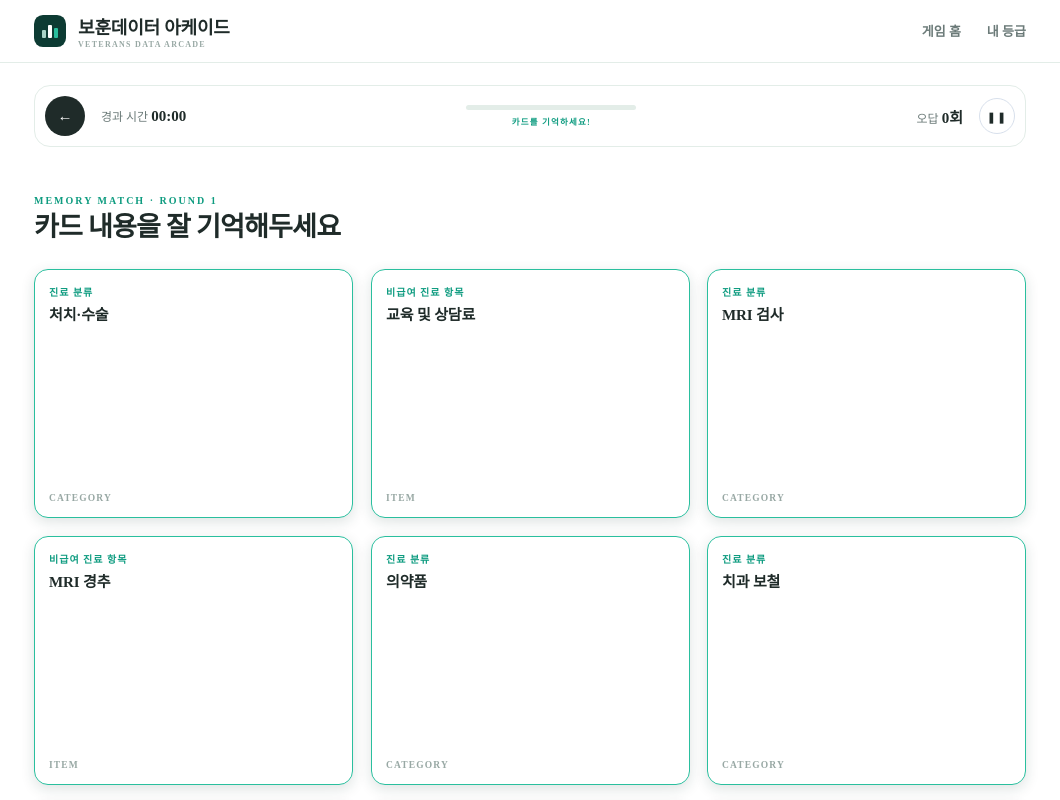
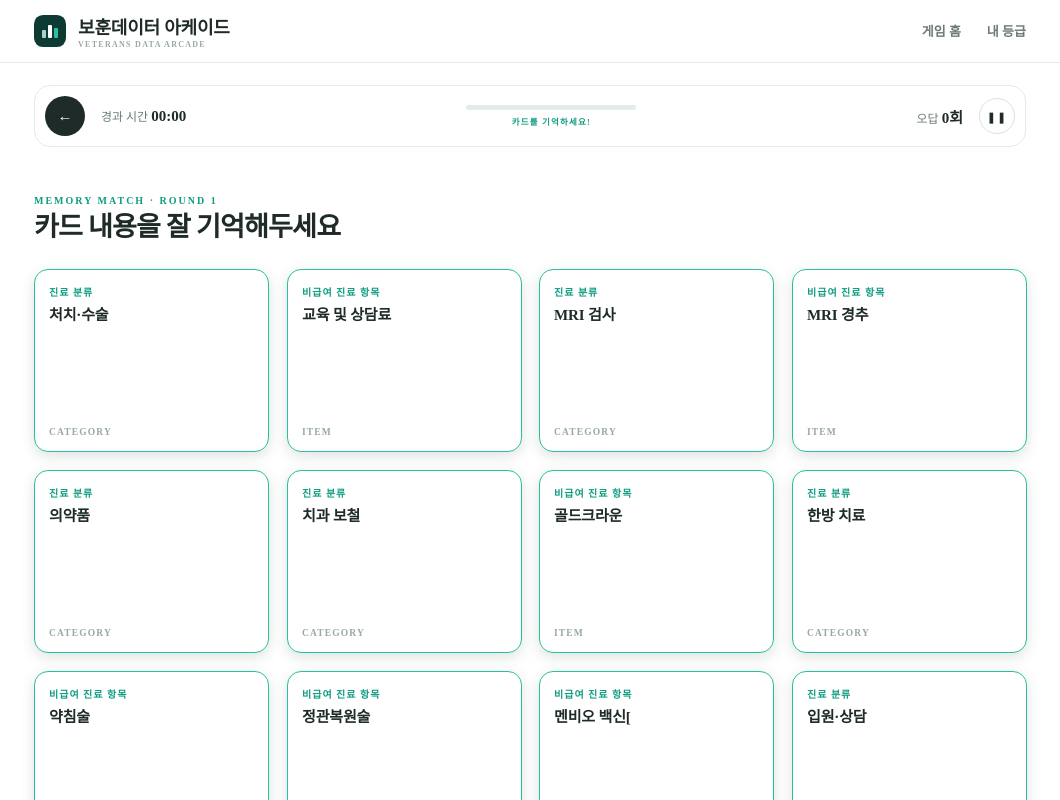
Before and after one commit to KITI-jklee/kvhs_game, a React (Vite) app in the folder app/: page /games/match in a window 1280 px wide. Shown: the top 800 px of the page, without its empty margins (110-1170 px from the left). Built offline with nearby package versions, Linux system fonts and the light colour scheme; a web font is replaced by a local one.

Commit message:
fix: 카드 배열 수정

```diff
--- a/app/src/pages/games/MatchGame.module.css
+++ b/app/src/pages/games/MatchGame.module.css
@@ -140,13 +140,13 @@
     grid-template-columns: repeat(4, 1fr);
     gap: 18px;
   }
-  /* 데스크톱에서는 카드 수가 늘어나도(12/16/20) 세로로는 항상 4장씩만
+  /* 데스크톱에서는 카드 수가 늘어나도(16/20) 세로로는 항상 4장씩만
      쌓이게 하고, 그만큼 늘어난 카드는 가로 열을 늘려서 받는다(사용자
-     피드백: "세로로 봤을 때 카드가 4장씩 있어야 한다"). 12/16/20장 모두
-     4로 나누어떨어지니 열 수 = 카드 수/4. */
-  .grid[data-card-count='12'] {
-    grid-template-columns: repeat(3, 1fr);
-  }
+     피드백: "세로로 봤을 때 카드가 4장씩 있어야 한다"). 16/20장은
+     4로 나누어떨어지니 열 수 = 카드 수/4.
+     1라운드(12장)만은 예외로 기본 4열(=세로 3장씩)을 그대로 써서 한
+     화면에 다 보이게 한다(사용자 피드백: "1라운드일 때만 세로로 봤을
+     때 3장씩"). */
   .grid[data-card-count='16'] {
     grid-template-columns: repeat(4, 1fr);
   }
```
